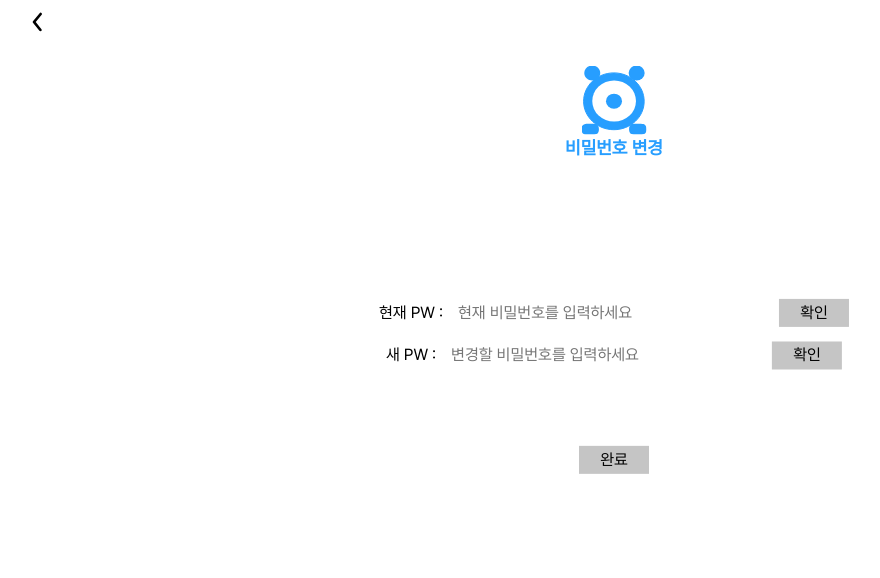
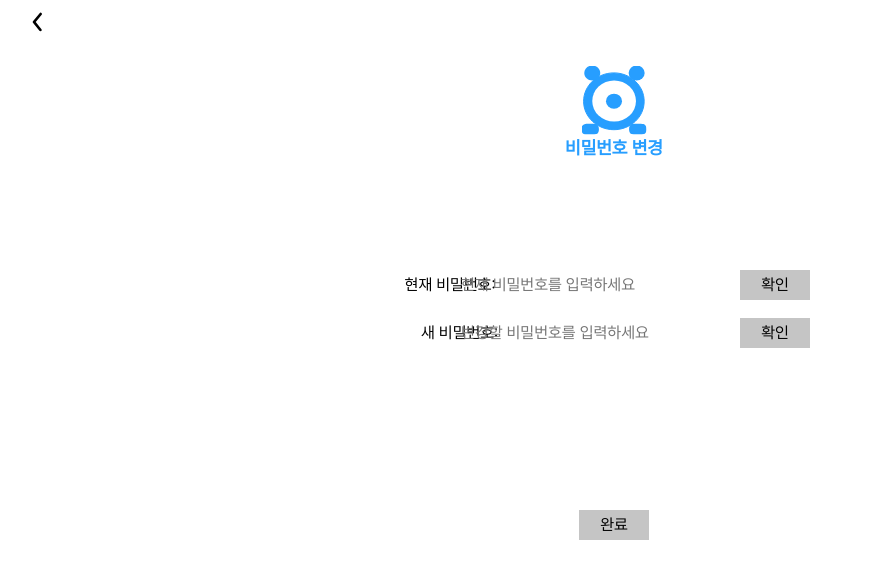
Before and after one commit to project-EveryOUR/everyOur-React, a React (Vite) app: page /pw in a window 1280 px wide. Shown: the top 578 px of the page, without its empty margins (26-906 px from the left). Built offline with nearby package versions, Linux system fonts and the light colour scheme; no server answers.

Commit message:
Add pw, nickname, leave, email

```diff
--- a/src/Email/Email.scss
+++ b/src/Email/Email.scss
@@ -1,12 +1,12 @@
 .email {
   position: relative;
-  height: 100vh;
+  height: 140vh;
   width: 100%;
-  background: ffffff;
   text-align: center;
   justify-content: center;
   align-items: center;
   box-sizing: border-box;
+
   &__Logo {
     position: absolute;
     left: 50%;
@@ -30,6 +30,57 @@
     font-size: 18px;
     line-height: 32px;
   }
+  &__email-input {
+    &__email-group {
+      position: absolute;
+      left: 50%;
+      transform: translate(-50%, 1350%);
+      align-items: center;
+
+    }
+  }
+  &__email-now{
+    position: absolute;
+    left: 50%;
+
+    transform: translate(-235%,1500%);
+  }
+  &__email-btnnn{
+    position: absolute;
+    left: 50%;
+    transform: translate(180%, 900%);
+    background-color: #c5c5c5;
+    width: 70px;
+    height: 30px;
+    &:active {
+      background-color: #279eff;
+    }
+}
+&__email-new{
+  position: absolute;
+  height: 27px;
+  left: 50%;
+  transform: translate(-215%,1200%);
+}
+  &__email-input2 {
+    &__email-group {
+      position: absolute;
+      left: 50%;
+      transform: translate(-50%, 1585%);
+      align-items: center;
+      }
+    }
+  &__email-btnn{
+      position: absolute;
+      left: 50%;
+      transform: translate(180%, 1060%);
+      background-color: #c5c5c5;
+      width: 70px;
+      height: 30px;
+      &:active {
+        background-color: #279eff;
+      }
+  }
   &__Backbtn {
     position: absolute;
     width: 32px;
@@ -43,43 +94,15 @@
       height: 115%;
     }
   }
-  &__email-input {
-    position: absolute;
-    left: 50%;
-    transform: translate(-50%, 300%);
-    &__email-group {
-      margin-top: 15px;
-      display: flex;
-      align-items: center;
-      margin-bottom: 10px;
-      gap: 10px;
-      input {
-        flex: 1; // 텍스트박스가 나머지 공간을 차지하도록 설정
-        padding: 5px;
-        width: 100%; // 텍스트박스 너비 100%로 설정
-      }
-      button {
-        background-color: #c5c5c5;
-        padding: 5px 10px;
-        width: 70px; // 버튼 너비 조절
-        transition: background-color 0.3s;
-        &:active {
-          background-color: #279eff;
-        }
-      }
-    }
-  }
   &__email-btn {
     position: absolute;
     left: 50%;
-    transform: translate(-50%, 1800%);
+    transform: translate(-50%, 1700%);
     background-color: #c5c5c5;
-    padding: 5px 10px;
-    width: 70px; // 버튼 너비 조절
-    transition: background-color 0 &__3s;
+    width: 70px;
+    height: 30px;
     &:active {
       background-color: #279eff;
     }
-    margin-top: 20px;
   }
 }
--- a/src/Email/Email.tsx
+++ b/src/Email/Email.tsx
@@ -5,12 +5,11 @@ import { Link, useNavigate } from "react-router-dom";
 import everyOURLogo from "../assets/logo.svg";
 
 
-const Email = () => {
+const email = () => {
+  const navigate = useNavigate();
   const handleButtonClick = () => {
     alert("수정되었습니다");
   };
-  const navigate = useNavigate();
-
   const goBack = () => {
     navigate(-1);
   };
@@ -25,31 +24,36 @@ const Email = () => {
       </Link>
        <img src={Backbtn} alt="Backbtn" className="email__Backbtn" onClick={goBack} />
       <h2 className="email__email-title">이메일 변경</h2>
+
       <div className="email__email-input">
+        <div className="email__email-now">
+          이메일 인증 :
+        </div>
         <div className="email__email-input__email-group">
-          <span className="email__email-input__email-group__email-oauth">
-            이메일 인증 :{" "}
-          </span>
           <input
-            className="email__email-input__email-group__email-text"
             type="email"
             placeholder="이메일을 입력하세요"
           />
-          <button>인증</button>
         </div>
-
-        <div className="email__email-input__email-group">
-          <span>이메일 변경 : </span>
+        <button className="email__email-btnnn">
+           인증
+        </button>
+        <div className="email__email-new">
+          변경할 이메일 :
+        </div>
+        <div className="email__email-input2__email-group">
           <input
-            className="email__email-input__email-group__email-new"
             type="email"
             placeholder="이메일을 입력하세요"
           />
-          <button onClick={handleButtonClick}>수정</button>
         </div>
+        <button className="email__email-btnn">
+          수정
+        </button>
       </div>
-      <button className="email__email-btn">완료</button>
+      <button className="email__email-btn" onClick={handleButtonClick}>완료</button>
     </div>
   );
 };
-export default Email;
+
+export default email;
--- a/src/Leave/Leave.scss
+++ b/src/Leave/Leave.scss
@@ -1,8 +1,7 @@
 .leave {
   position: relative;
-  height: 100vh;
+  height: 140vh;
   width: 100%;
-  background: ffffff;
   text-align: center;
   justify-content: center;
   align-items: center;
@@ -45,15 +44,17 @@
   }
   &__leave-menual {
     position: absolute;
+    left: 50%;
     width: 100%;
-    transform: translate(0%, 1500%);
+    transform: translate(-46%,1200%);
     text-align: left;
     font-weight: bold;
   }
   &__readbox {
     position: absolute;
-    width: 100%;
-    transform: translate(0%, 200%);
+    width: 370px;
+    left: 50%;
+    transform: translate(-54%, 100%);
     background-color: #c5c5c5;
     p {
       text-align: left;
@@ -71,7 +72,9 @@
   }
   &__content-3 {
     position: absolute;
-    transform: translate(0%, 1200%);
+    left: 50%;
+    width: 100%;
+    transform: translate(-50%, 1050%);
     text-align: left;
   }
   &__leave-box {
@@ -85,15 +88,14 @@
     position: absolute;
     width: 100%;
     left: 50%;
-    transform: translate(-50%, 3000%);
+    transform: translate(-50%, 3600%);
   }
   &__leave-btn {
     position: absolute;
-    transform: translate(-50%, 2100%);
+    transform: translate(-50%, 2500%);
     background-color: #c5c5c5;
     padding: 5px 10px;
-    width: 70px; // 버튼 너비 조절
-    transition: background-color 0 &__3s;
+    width: 70px;
     &:active {
       background-color: #279eff;
     }
--- a/src/Nickname/Nickname.scss
+++ b/src/Nickname/Nickname.scss
@@ -1,12 +1,12 @@
 .nickname {
   position: relative;
-  height: 100vh;
+  height: 140vh;
   width: 100%;
-  background: ffffff;
   text-align: center;
   justify-content: center;
   align-items: center;
   box-sizing: border-box;
+
   &__Logo {
     position: absolute;
     left: 50%;
@@ -18,7 +18,7 @@
       height: 150%;
     }
   }
-  &__nick-title {
+  &__nickname-title {
     color: #279eff;
     position: absolute;
     height: 27px;
@@ -29,6 +29,32 @@
     font-weight: bold;
     font-size: 18px;
     line-height: 32px;
+  }
+  &__nickname-input {
+    &__nickname-group {
+      position: absolute;
+      left: 50%;
+      transform: translate(-50%, 1585%);
+      align-items: center;
+
+    }
+  }
+  &__nickname-new{
+  position: absolute;
+  height: 27px;
+  left: 50%;
+  transform: translate(-300%,1200%);
+  }
+  &__nickname-btnn{
+      position: absolute;
+      left: 50%;
+      transform: translate(180%, 1060%);
+      background-color: #c5c5c5;
+      width: 70px;
+      height: 30px;
+      &:active {
+        background-color: #279eff;
+      }
   }
   &__Backbtn {
     position: absolute;
@@ -43,44 +69,15 @@
       height: 115%;
     }
   }
-  &__nick-input {
+  &__nickname-btn {
     position: absolute;
     left: 50%;
-    transform: translate(-50%, 650%);
-    &__nick-group {
-      margin-top: 15px;
-      display: flex;
-      align-items: center;
-      margin-bottom: 10px;
-      gap: 10px;
-      input {
-        flex: 1; // 텍스트박스가 나머지 공간을 차지하도록 설정
-        padding: 5px;
-        width: 100%; // 텍스트박스 너비 100%로 설정
-      }
-      button {
-        margin-left: -10px;
-        background-color: #c5c5c5;
-        padding: 5px 10px;
-        width: 70px; // 버튼 너비 조절
-        transition: background-color 0.3s;
-        &:active {
-          background-color: #279eff;
-        }
-      }
-    }
-  }
-  &__nick-btn {
-    position: absolute;
-    left: 50%;
-    transform: translate(-50%, 1800%);
+    transform: translate(-50%, 1700%);
     background-color: #c5c5c5;
-    padding: 5px 10px;
-    width: 70px; // 버튼 너비 조절
-    transition: background-color 0.3s;
+    width: 70px;
+    height: 30px;
     &:active {
       background-color: #279eff;
     }
-    margin-top: 20px;
   }
 }
--- a/src/Pw/Pw.scss
+++ b/src/Pw/Pw.scss
@@ -1,6 +1,6 @@
 .pw {
   position: relative;
-  height: 100vh;
+  height: 140vh;
   width: 100%;
   text-align: center;
   justify-content: center;
@@ -34,52 +34,51 @@
     &__pw-group {
       position: absolute;
       left: 50%;
-      transform: translate(-50%, 1000%);
-      margin-top: 15px;
-      display: flex;
+      transform: translate(-50%, 1350%);
       align-items: center;
-      margin-bottom: 10px;
-      gap: 10px;
-      input {
-        flex: 1; // 텍스트박스가 나머지 공간을 차지하도록 설정
-        padding: 5px;
-        width: 100%; // 텍스트박스 너비 100%로 설정
+
     }
-      button {
+  }
+  &__pw-now{
+    position: absolute;
+    left: 50%;
+
+    transform: translate(-230%,1500%);
+  }
+  &__pw-btnnn{
+    position: absolute;
+    left: 50%;
+    transform: translate(180%, 900%);
     background-color: #c5c5c5;
-        padding: 5px 10px;
-        width: 70px; // 버튼 너비 조절
-        transition: background-color 0.3s;
+    width: 70px;
+    height: 30px;
     &:active {
       background-color: #279eff;
     }
 }
-    }
+&__pw-new{
+  position: absolute;
+  height: 27px;
+  left: 50%;
+  transform: translate(-250%,1200%);
 }
   &__pw-input2 {
     &__pw-group {
       position: absolute;
       left: 50%;
-      transform: translate(-50%, 1150%);
-      margin-top: 15px;
-      display: flex;
+      transform: translate(-50%, 1585%);
       align-items: center;
-      margin-bottom: 10px;
-      gap: 10px;
-      input {
-        flex: 1; // 텍스트박스가 나머지 공간을 차지하도록 설정
-        padding: 5px;
-        width: 100%; // 텍스트박스 너비 100%로 설정
       }
-      button {
+    }
+  &__pw-btnn{
+      position: absolute;
+      left: 50%;
+      transform: translate(180%, 1060%);
       background-color: #c5c5c5;
-        padding: 5px 10px;
-        width: 70px; // 버튼 너비 조절
-        transition: background-color 0.3s;
+      width: 70px;
+      height: 30px;
       &:active {
         background-color: #279eff;
-        }
-      }
       }
   }
   &__Backbtn {
@@ -98,15 +97,12 @@
   &__pw-btn {
     position: absolute;
     left: 50%;
-    transform: translate(-50%, 1500%);
+    transform: translate(-50%, 1700%);
     background-color: #c5c5c5;
-    color: black;
-    padding: 5px 10px;
-    width: 70px; // 버튼 너비 조절
-    transition: background-color 0.3s;
+    width: 70px;
+    height: 30px;
     &:active {
       background-color: #279eff;
     }
-    margin-top: 20px;
   }
 }
--- a/src/Pw/Pw.tsx
+++ b/src/Pw/Pw.tsx
@@ -24,26 +24,30 @@ const Pw = () => {
       <h2 className="pw__pw-title">비밀번호 변경</h2>
 
       <div className="pw__pw-input">
+        <div className="pw__pw-now">
+          현재 비밀번호:
+        </div>
         <div className="pw__pw-input__pw-group">
-          <span>현재 PW : </span>
           <input
-            className="pw__pw-input__pw-group__pw-pre"
             type="password"
             placeholder="현재 비밀번호를 입력하세요"
           />
-          <button>확인</button>
         </div>
-
+        <button className="pw__pw-btnnn">
+           확인
+        </button>
+        <div className="pw__pw-new">
+          새 비밀번호:
+        </div>
         <div className="pw__pw-input2__pw-group">
-          <span>새 PW : </span>
           <input
-            className="pw__pw-input2__pw-group__pw-new"
             type="password"
             placeholder="변경할 비밀번호를 입력하세요"
-
           />
-          <button>확인</button>
         </div>
+        <button className="pw__pw-btnn">
+          확인
+        </button>
       </div>
       <button className="pw__pw-btn">완료</button>
     </div>
```
Also changed, not shown: src/Leave/Leave.tsx (+61 -14 lines), src/Nickname/Nickname.tsx (+54 -18 lines). Lines whose indentation alone changed are shown as unchanged.
